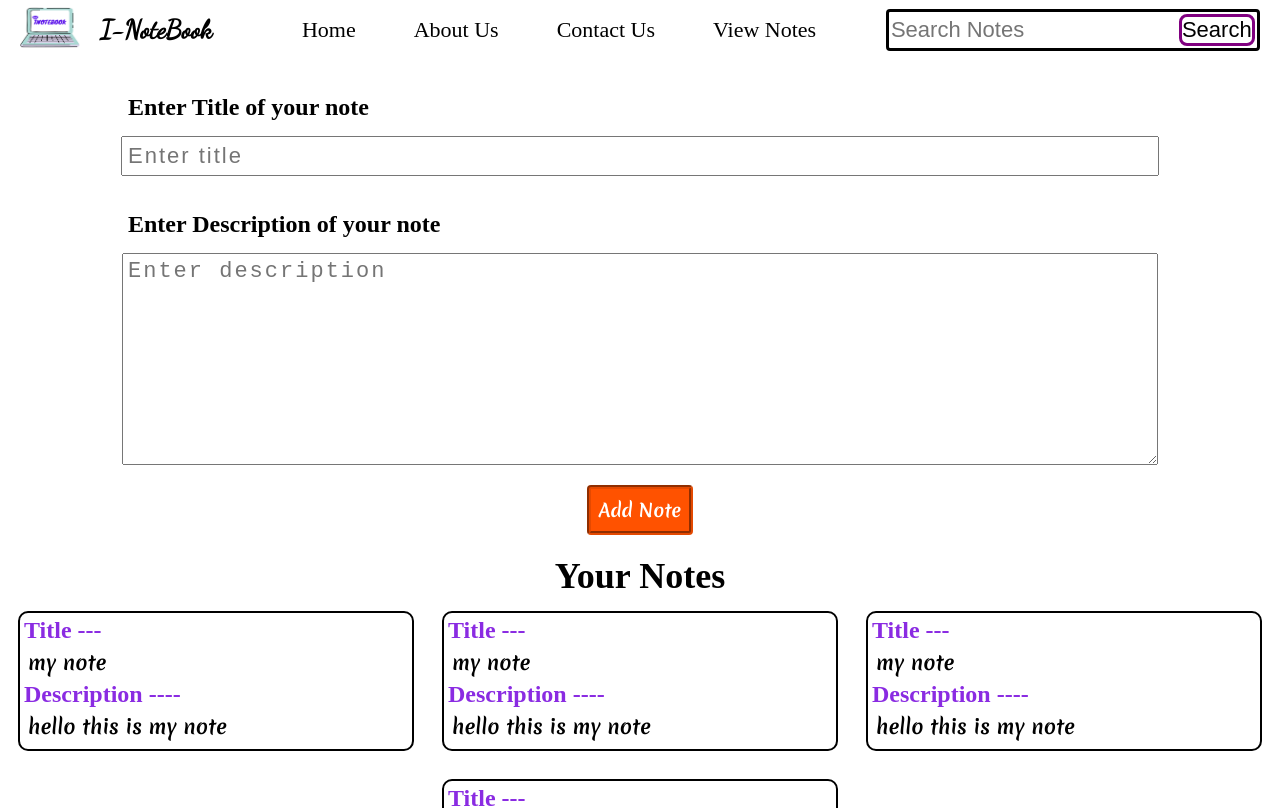
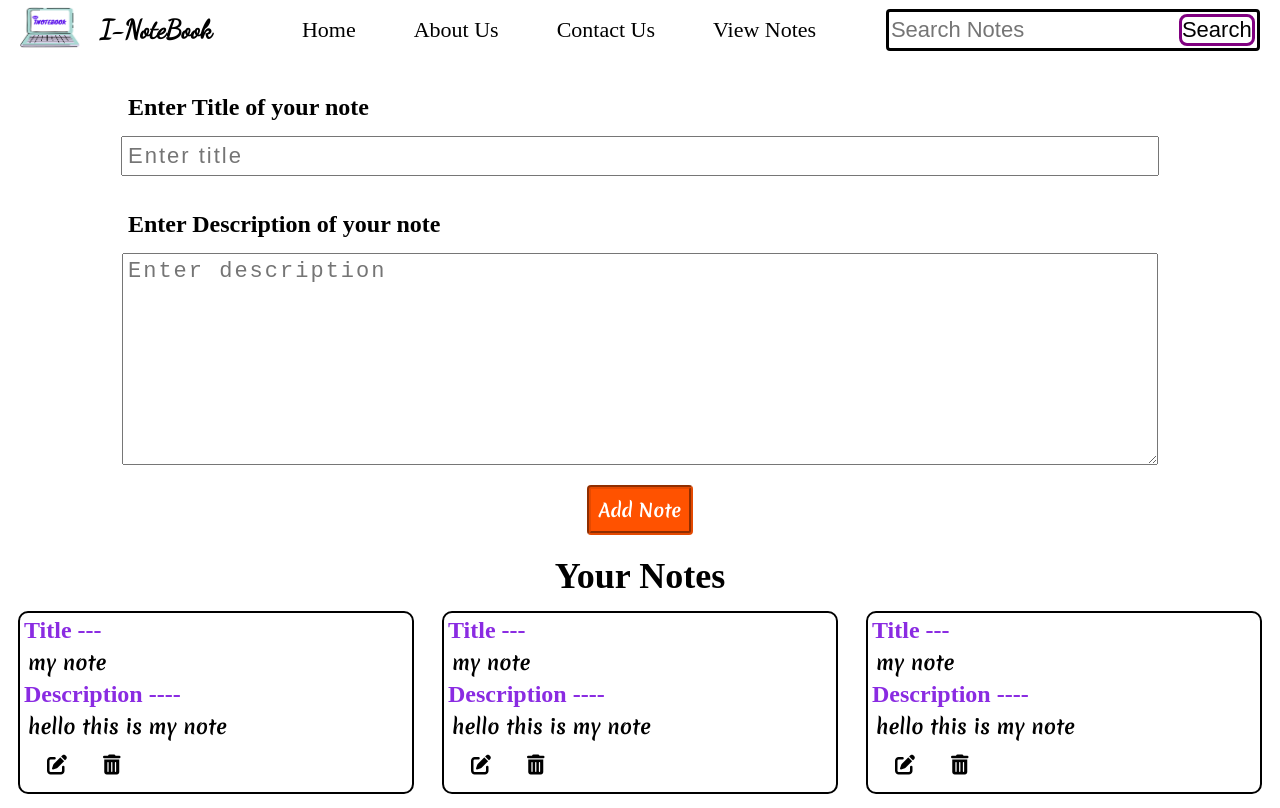
Before and after one commit to Veer-Khatri/MERN_inotebook, a React (Create React App) app: page / in a window 1280 px wide. Shown: the top 808 px of the page. Built offline with nearby package versions, Linux system fonts and the light colour scheme; a web font is replaced by a local one.

Commit message:
added icons to delete and edit -- not active now

```diff
--- a/public/index.html
+++ b/public/index.html
@@ -15,6 +15,7 @@
       user's mobile device or desktop. See https://developers.google.com/web/fundamentals/web-app-manifest/
     -->
     <link rel="manifest" href="%PUBLIC_URL%/manifest.json" />
+    <script src="https://kit.fontawesome.com/c9bcb6ff29.js" crossorigin="anonymous"></script>
     <!--
       Notice the use of %PUBLIC_URL% in the tags above.
       It will be replaced with the URL of the `public` folder during the build.
@@ -27,6 +28,7 @@
     <title>InoteBook</title>
   </head>
   <body>
+
     <noscript>You need to enable JavaScript to run this app.</noscript>
     <div id="root"></div>
     <!--
--- a/src/App.css
+++ b/src/App.css
@@ -4,7 +4,7 @@
 html{
   overflow-x: hidden;
 }
-
+/* Home.js */
 .form{
   display: flex;
   flex-direction: column;
@@ -59,12 +59,18 @@ html{
   text-align: center;
 
 }
+
+
+/* UserNotes.js */
 .notesCollection{
   font-size: 22px;
   width: 100vw;
   text-align: center;
 
 }
+
+
+/* NoteItem.js */
 .parentNoteDiv{
   border: 2px solid black;
   padding: 4px;
@@ -86,3 +92,17 @@ html{
   padding: 4px;
   font-family: "Merienda";
 }
+.icons button{
+  background: none;
+  outline: none;
+  margin: 3px;
+  padding: 3px;
+  border: none;
+  cursor: pointer;
+
+}
+.icons button i{
+  margin: 2px 5px 5px 15px;
+  font-size: 20px;
+  padding: 2px 2px 2px 2px;
+}
--- a/src/App.js
+++ b/src/App.js
@@ -13,7 +13,7 @@ import Alert from './components/Alert';
 //  Inside package.json i entered a thing both in script section to run both backend and frontend using concurrnetly library of npm
 // so we dont have to use to ternimal for that and to run that script we must enter "npm run both " because i named it both
 function App() {
-  const [alert, setAlert] = useState(null);
+  const [alert, setAlert] = useState(false);
   const showAlert = (message, type) => {
     setAlert({
       msg: message,
--- a/src/components/NoteItem.js
+++ b/src/components/NoteItem.js
@@ -11,8 +11,11 @@ const NoteItem = (props) => {
             <h4>Description ----</h4>
             <p className="noteDescription">
                 {note.description}
-
             </p>
+            <div className="icons">
+                <button><i className="fas fa-edit "></i></button>
+                <button><i className="fas fa-trash-alt"></i></button>
+            </div>
         </div>
     )
 }
--- a/src/components/UserNotes.js
+++ b/src/components/UserNotes.js
@@ -9,7 +9,7 @@ function UserNotes() {
     return (
         <div className="notesCollection">
             {notes.map((note) => {
-                return <NoteItem note={note} />
+                return <NoteItem key={note._id} note={note} />
             })}
         </div>
     )
--- a/src/context/notes/NoteState.js
+++ b/src/context/notes/NoteState.js
@@ -6,7 +6,7 @@ import NoteContext from "./NoteContext"; // this is from our note context file
 const NoteState = (props) => {
     const initialNotes = [
         {
-            "_id": "615017adad0a970cedc73b5d",
+            "_id": "615017adad0a970cedc73b5d1",
             "user": "614ed72f34d4927aa89980c8",
             "title": "my note",
             "description": "hello this is my note",
```
